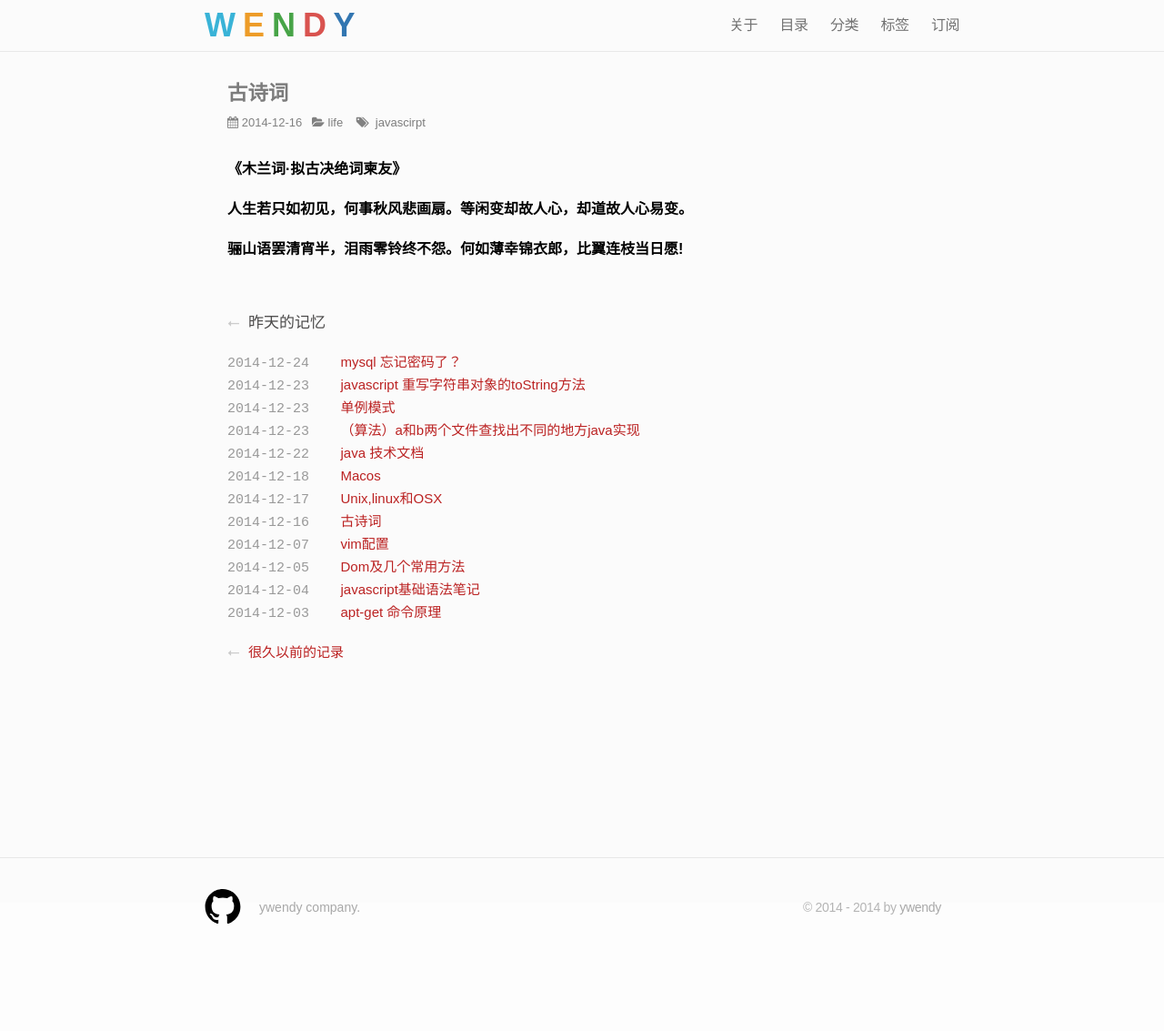
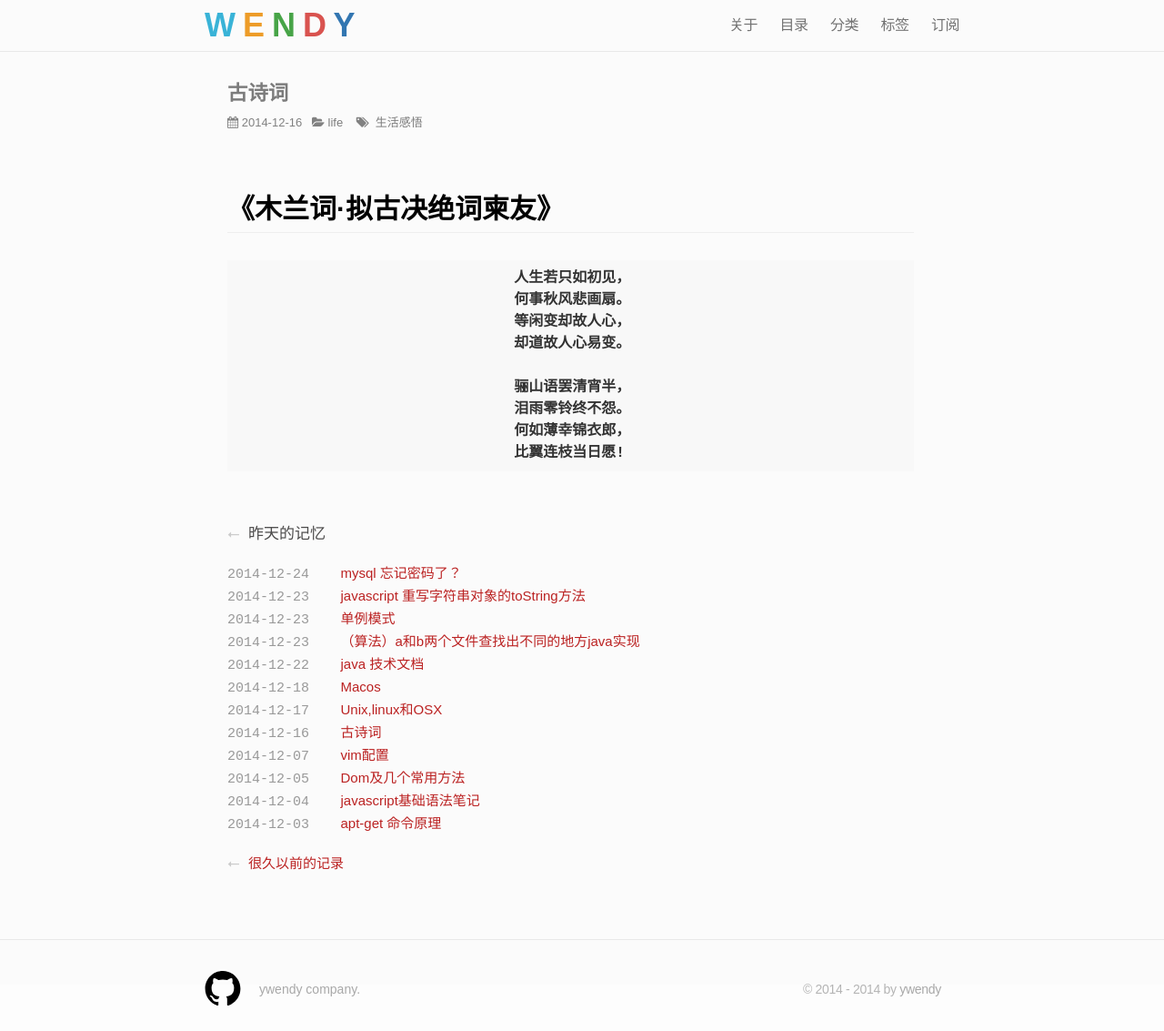
Before and after one commit to ywendy/ywendy.github.io, a Jekyll site: the page built from index.html, in a window 1280 px wide. Shown: the whole page at 91% size. Built offline with Jekyll 4.4.1, drawn with Linux system fonts in a browser that asks for light colours; nearby versions of some CDN libraries; Markdown is read by kramdown in place of the engine named in the settings; comment, search, counter and statistics services are not loaded; before the commit the page ends 1043 px from its top, so only the background shows below that.

Commit message:
修改首页显示

```diff
--- a/_posts/2014-12-16-gala.md
+++ b/_posts/2014-12-16-gala.md
@@ -2,12 +2,17 @@
 layout: post
 title:  "古诗词"
 category: life
-tags: javascirpt
+tags: 生活感悟
 ---
-
-《木兰词·拟古决绝词柬友》
+##《木兰词·拟古决绝词柬友》
 
 
-人生若只如初见，何事秋风悲画扇。等闲变却故人心，却道故人心易变。
+					人生若只如初见，
+					何事秋风悲画扇。
+					等闲变却故人心，
+					却道故人心易变。
 
-骊山语罢清宵半，泪雨零铃终不怨。何如薄幸锦衣郎，比翼连枝当日愿!
+					骊山语罢清宵半，
+					泪雨零铃终不怨。
+					何如薄幸锦衣郎，
+					比翼连枝当日愿!
```
